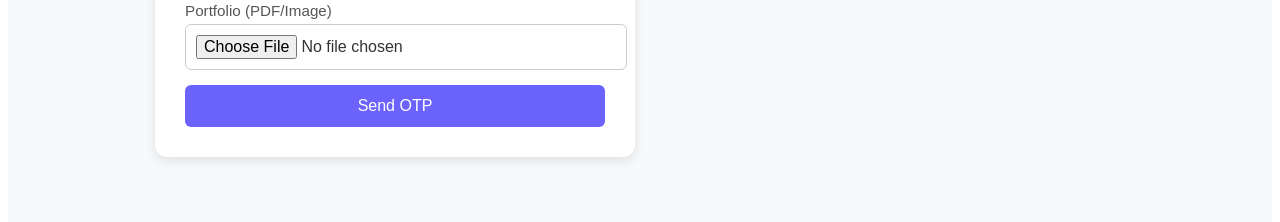
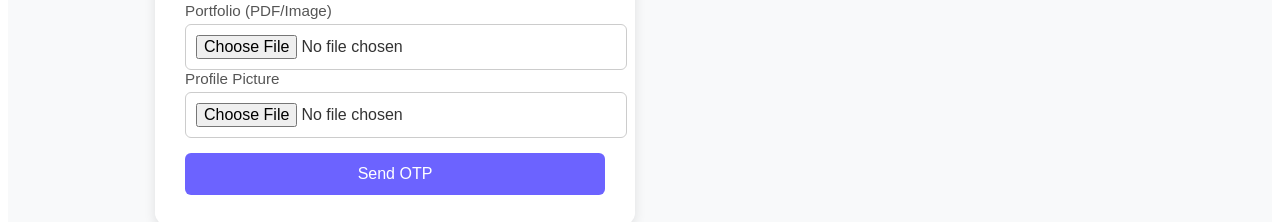
Before and after one commit to harshdeep-5911/Skill-Exchange, a React (Create React App) app in the folder frontend/: page /profile in a window 1280 px wide. Shown: the part 547-769 px from the top of the page. Built offline with nearby package versions, Linux system fonts and the light colour scheme; no server answers; sample sign-in values are in the browser's storage.

Commit message:
Update Profile.js

```diff
--- a/frontend/src/pages/Profile.js
+++ b/frontend/src/pages/Profile.js
@@ -13,6 +13,7 @@ const Profile = () => {
     skills: "",
     experience: "",
     portfolio: null,
+    profilePicture: null,
     otp: "",
   });
 
@@ -62,6 +63,7 @@ const Profile = () => {
 
   const handleFileChange = (e) => {
     setFormData({ ...formData, portfolio: e.target.files[0] });
+    setFormData({ ...formData, profilePicture: e.target.files[0] });
   };
 
   const handleSendOTP = async () => {
@@ -88,6 +90,7 @@ const Profile = () => {
     formDataToSend.append("skills", formData.skills);
     formDataToSend.append("experience", formData.experience);
     formDataToSend.append("portfolio", formData.portfolio);
+    formDataToSend.append("profilePicture", formData.profilePicture);
     formDataToSend.append("otp", formData.otp);
 
     try {
@@ -207,6 +210,15 @@ const Profile = () => {
             required
             className="file-input"
           />
+              <label>Profile Picture</label>
+              <input
+              type="file"
+              name="profilePicture"
+              accept="image/*"
+              onChange={handleFileChange}
+              required
+              className="file-input"
+               />
         </div>
 
         {!otpSent ? (
```
